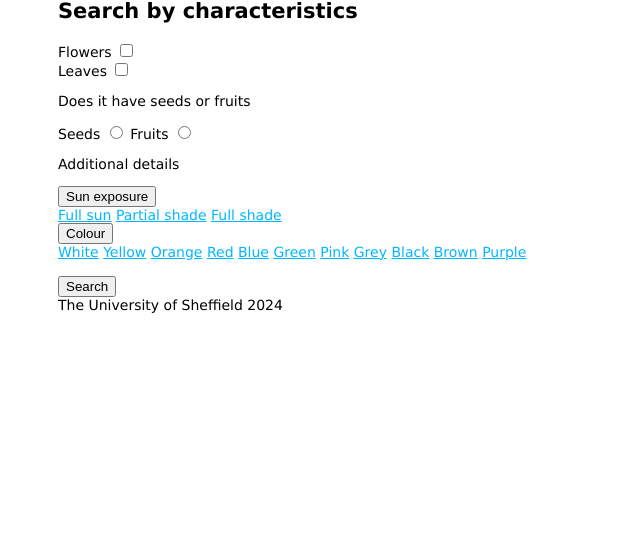
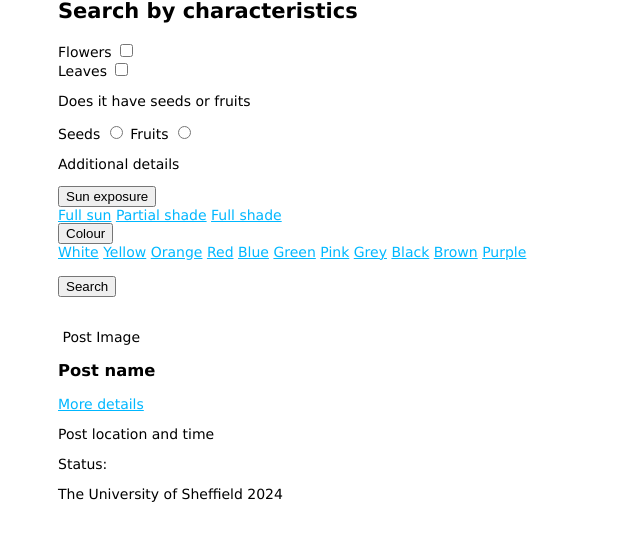
Before and after one commit to aszwalek1/plant_recognition_web_app, a Node server app: page / in a window 1280 px wide. Shown: the part 203-744 px from the top of the page, without its empty margins (0-640 px from the left). Run offline with Node 20, Linux system fonts and the light colour scheme.

Commit message:
adds post to homepage

```diff
--- a/views/index.ejs
+++ b/views/index.ejs
@@ -26,21 +26,23 @@
       <input type="checkbox">
       <p>Does it have seeds or fruits</p>
       <label>Seeds</label>
-      <input type="radio" name="seed_fruit">
+      <input type="radio" name="seed-fruit">
       <label>Fruits</label>
-      <input type="radio" name="seed_fruit">
+      <input type="radio" name="seed-fruit">
       <p>Additional details</p>
-      <div class="dropdown">
+
+      <div class="sun_dropdown">
         <button onclick="" class="dropbtn">Sun exposure</button>
-        <div id="myDropdown" class="dropdown-content">
+        <div id="sun_dropdown_content" class="dropdown-content">
           <a href="#">Full sun</a>
           <a href="#">Partial shade</a>
           <a href="#">Full shade</a>
         </div>
       </div>
-      <div class="dropdown">
+
+      <div class="colour_dropdown">
         <button onclick="" class="dropbtn">Colour</button>
-        <div id="myDropdown" class="dropdown-content">
+        <div id="colour_dropdown_content" class="dropdown-content">
           <a href="#">White</a>
           <a href="#">Yellow</a>
           <a href="#">Orange</a>
@@ -52,13 +54,27 @@
           <a href="#">Black</a>
           <a href="#">Brown</a>
           <a href="#">Purple</a>
-
         </div>
       </div>
+
       <br>
       <input type="submit" value="Search">
     </form>
   </aside>
+  <br><br>
+  <main>
+    <div class="posts-grid">
+      <!-- Create posts here  -->
+      <div class="post">
+        <img src=""> Post Image
+        <h3>Post name</h3>
+        <a href="">More details</a>
+        <p>Post location and time</p>
+        <p>Status: </p>
+      </div>
+
+    </div>
+  </main>
 </body>
 
 <%- include('common/footer'); -%>
```
